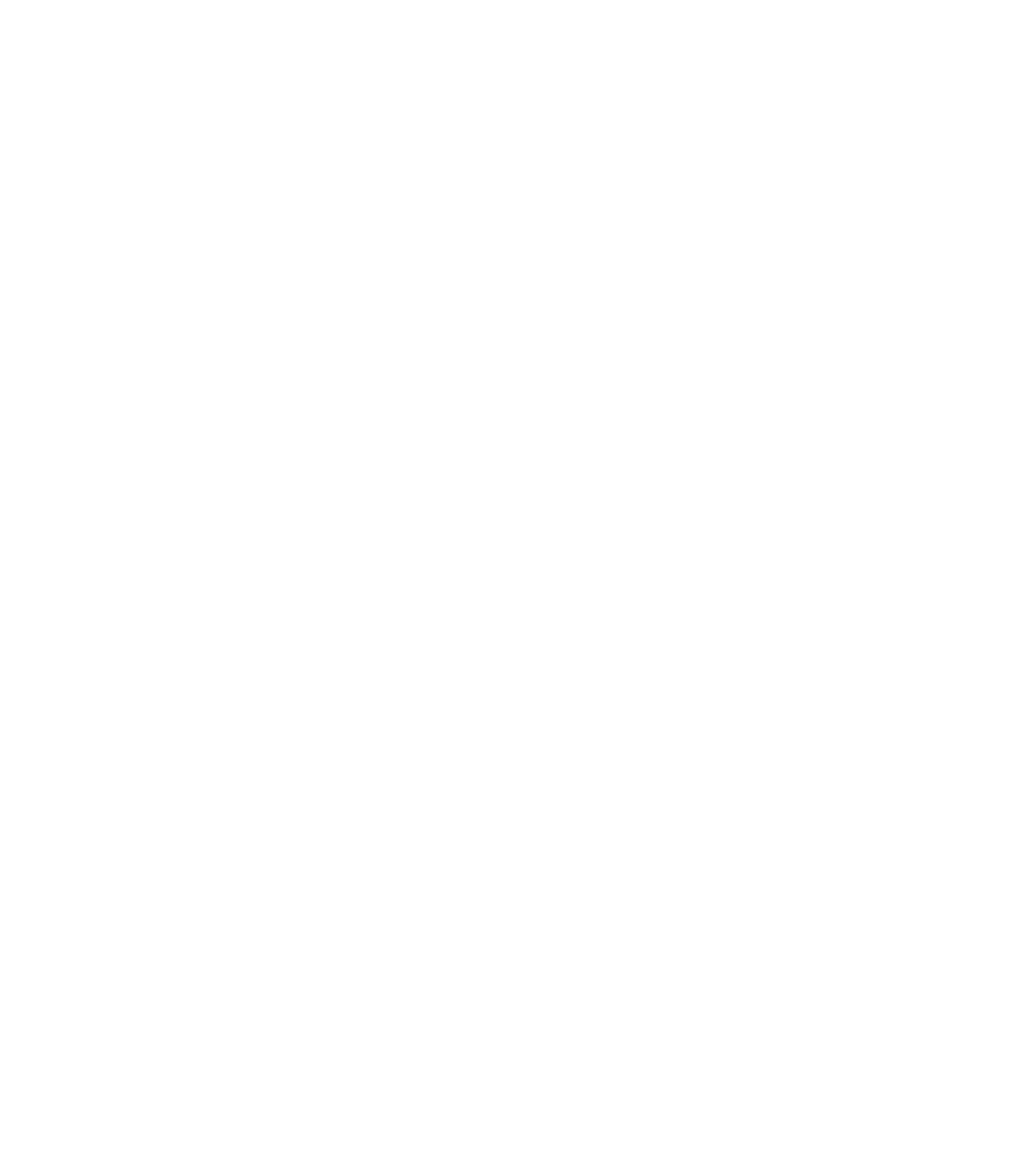
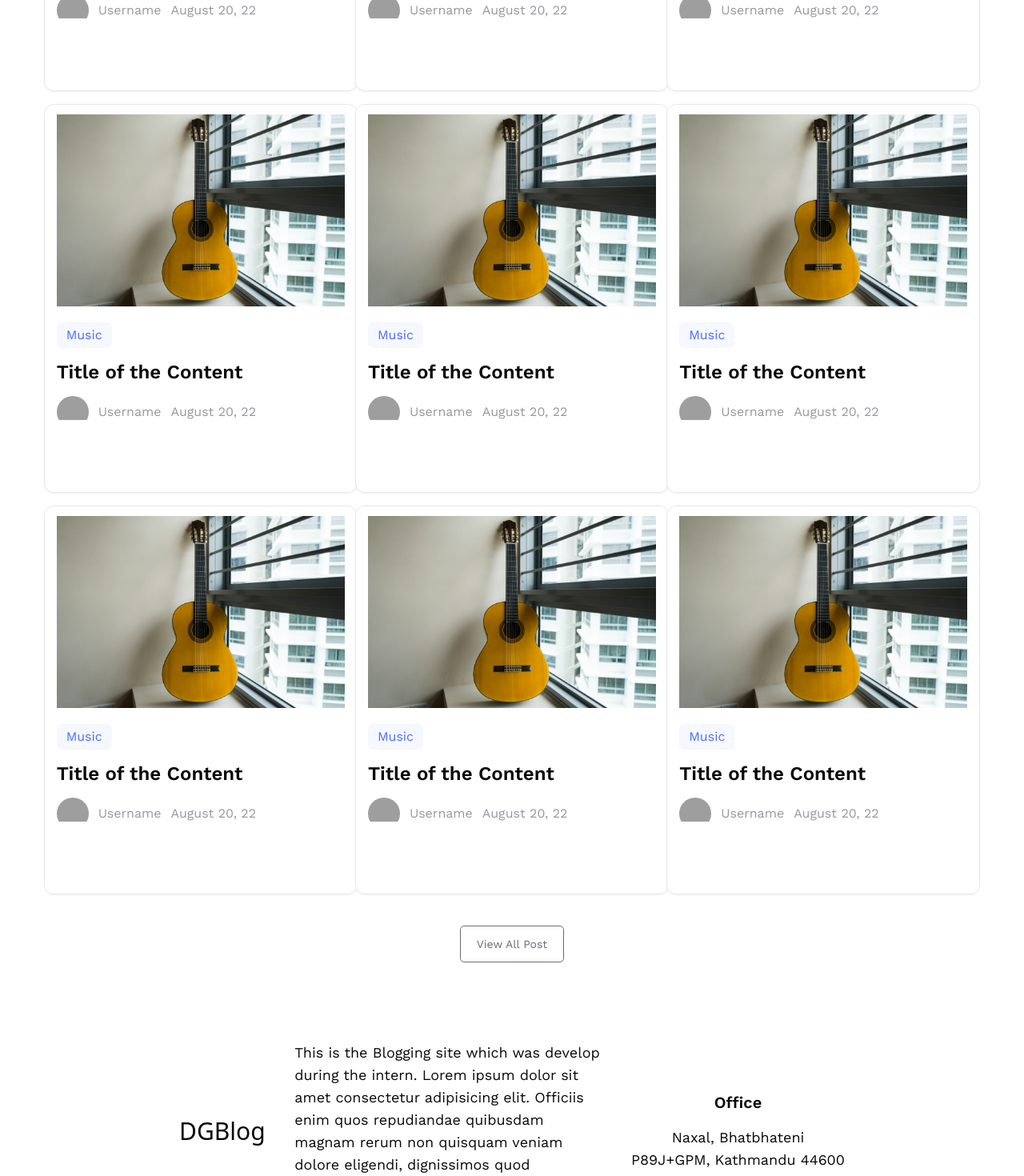
Before and after one commit to Subodh-Hub/Blog-Application-Intern-Digihub-, a React (Vite) app: page / in a window 1280 px wide. Shown: the part 1240-2710 px from the top of the page at 80% size. Before the commit the page ends 952 px from the top, so only its background shows below. Built offline with nearby package versions, Linux system fonts and the light colour scheme; no server answers; grey boxes are pictures that could not be loaded; a web font is replaced by a local one.

Commit message:
Added footer and worked with postlist

```diff
--- a/index.html
+++ b/index.html
@@ -3,6 +3,7 @@
   <head>
     <meta charset="UTF-8" />
     <link rel="icon" type="image/svg+xml" href="/vite.svg" />
+    <link href="https://fonts.googleapis.com/css2?family=Work+Sans:wght@400;500;600&display=swap" rel="stylesheet">
     <meta name="viewport" content="width=device-width, initial-scale=1.0" />
     <title>Vite + React</title>
   </head>
--- /dev/null
+++ b/src/components/Footer.jsx
@@ -0,0 +1,53 @@
+import React from "react";
+import {
+  SlSocialFacebook,
+  SlSocialInstagram,
+  SlSocialYoutube,
+  SlSocialLinkedin,
+} from "react-icons/sl";
+
+const Footer = () => {
+  return (
+    <div className="py-20 bg-white dark:bg-customDarkTheme">
+      <footer className=" w-[90vw] m-auto flex flex-col gap-5 px-4 lg:px-20">
+        <div className="flex flex-col flex-wrap items-center justify-center gap-5 md:flex-row lg:justify-between lg:px-20">
+          <div className="text-3xl logo font-playwright dark:text-white">
+            DGBlog
+          </div>
+          <div className="font-sans logo dark:text-white md:w-[30vw] text-lg">
+            This is the Blogging site which was develop during the intern. Lorem
+            ipsum dolor sit amet consectetur adipisicing elit. Officiis enim
+            quos repudiandae quibusdam magnam rerum non quisquam veniam dolore
+            eligendi, dignissimos quod perferendis illo ipsum facere cum. Totam,
+            perferendis iusto?
+          </div>
+          <div className="font-sans text-center logo dark:text-white">
+            <h2 className="text-xl font-semibold">Office</h2>
+            <div className="mt-4 text-lg">
+              <p>Naxal, Bhatbhateni</p>
+              <p>P89J+GPM, Kathmandu 44600</p>
+            </div>
+          </div>
+          <div className="font-sans text-center logo dark:text-white">
+            <h2 className="text-xl font-semibold">Contact</h2>
+            <div className="mt-4 text-lg">
+              <p>contact@gmail.com</p>
+            </div>
+          </div>
+        </div>
+        <div className="flex flex-wrap items-center justify-center gap-5 mt-20 lg:justify-between lg:px-20">
+          <p className="text-lg">&copy; 2025 All Right Reserved</p>
+
+          <div className="flex gap-10">
+            <SlSocialFacebook size="1.6rem" />
+            <SlSocialInstagram size="1.6rem" />
+            <SlSocialYoutube size="1.6rem" />
+            <SlSocialLinkedin size="1.6rem" />
+          </div>
+        </div>
+      </footer>
+    </div>
+  );
+};
+
+export default Footer;
--- a/src/components/Hero.jsx
+++ b/src/components/Hero.jsx
@@ -6,11 +6,11 @@
     <>
       <div className="flex justify-center dark:bg-customDarkTheme">
         <div className=" z-10 relative w-[90vw] text-black bg-white h-[85vh] dark:bg-customDarkTheme bg-[url('@/assets/images/hero.jpg')] bg-cover bg-center bg-no-repeat rounded-2xl">
-          <div className="relative z-40 p-8 top-80 xl:absolute xl:top-[600px] xl:left-20 xl:bg-white xl:shadow-xl xl:rounded-lg xl:dark:bg-customDarkTheme dark:text-white">
+          <div className="absolute z-40 p-8 bottom-0 xl:absolute xl:bottom-[-60px] xl:left-20 xl:bg-white xl:shadow-xl xl:rounded-lg xl:dark:bg-customDarkTheme dark:text-white">
             <p className="bg-[#4B6BFB] text-white px-3 py-1 font-sans rounded-md w-fit text-sm font-semibold">
               Music
             </p>
-            <h1 className="max-w-md mt-4 text-2xl font-bold leading-8 tracking-wide text-left text-white text-sans xl:text-black xl:dark:text-white">
+            <h1 className="max-w-md mt-4 text-4xl font-bold leading-10 tracking-wide text-left text-white text-sans xl:text-black xl:dark:text-white">
               (21 November 1852 - 15 December 1909) Classical Guitar
               Revolutions: Francisco Tárrega
             </h1>
--- a/src/components/Navbar.jsx
+++ b/src/components/Navbar.jsx
@@ -38,7 +38,7 @@
           {isMenuOpen ? <IoClose size="2rem" /> : <IoMenu size="2rem" />}
         </div>
         <div className="logo font-playwright dark:text-white">DGBlog</div>
-        <ul className="hidden gap-10 font-sans text-base text-[#3B3C4A] dark:text-white xl:flex">
+        <ul className="hidden gap-10 font-sans text-lg text-[#3B3C4A] dark:text-white xl:flex">
           <li className="cursor-pointer hover:text-blue-500">Home</li>
           <li className="cursor-pointer hover:text-blue-500">Blog</li>
           {category.map((el, i) => (
--- a/src/components/Post.jsx
+++ b/src/components/Post.jsx
@@ -3,24 +3,30 @@
 import hero from "@/assets/images/hero.jpg";
 const Post = () => {
   return (
-    <main className="w-[392px] h-[488px] bg-white border-[1px] border-solid border-[#E8E8EA] rounded-xl drop-shadow-sm p-3">
+    <main className="w-[392px]  bg-white border-[1px] border-solid border-[#E8E8EA] rounded-xl drop-shadow-sm p-3 dark:bg-[#181A2A] dark:border-gray-700">
       <div className="w-[360px] h-[240px] object-contain object-center bg-no-repeat rounded-md m-auto">
         <img src={hero} alt="blog image" />
       </div>
       <div className="w-[360px] h-[200px] m-auto flex flex-col gap-4 mt-5 items-left">
-        <div className="bg-[#F6F8FF] rounded-md px-3 py-1 w-fit text-[#4B6BFB] font-thin text-sm">
+        <div className="bg-[#F6F8FF] rounded-md px-3 py-1 w-fit text-[#4B6BFB] font-thin text-md dark:bg-[#1B1E34]">
           Music
         </div>
-        <h1 className="font-semibold text-xl">Title of the Content</h1>
-        <div className="flex  items-center justify-left gap-3">
+        <h3 className="text-2xl font-semibold leading-7 cursor-pointer line-clamp-3 ">
+          Title of the Content
+        </h3>
+        <div className="flex items-center gap-3 justify-left">
           <div className="object-cover w-10 h-10 overflow-hidden rounded-full ">
             <Avatar className="cursor-pointer ">
               <AvatarImage src="https://github.com/shadcn.png" />
               <AvatarFallback>CN</AvatarFallback>
             </Avatar>
           </div>
-          <p className="text-white xl:text-[#97989F] text-base hover:cursor-pointer">Username</p>
-          <p className="text-white xl:text-[#97989F] text-base hover:cursor-pointer">August 20, 22</p>
+          <p className="text-white xl:text-[#97989F] text-base hover:cursor-pointer">
+            Username
+          </p>
+          <p className="text-white xl:text-[#97989F] text-base hover:cursor-pointer">
+            August 20, 22
+          </p>
         </div>
       </div>
     </main>
--- a/src/components/PostList.jsx
+++ b/src/components/PostList.jsx
@@ -2,14 +2,21 @@
 
 const PostList = () => {
   return (
-    <div className="flex items-center justify-center">
-      <div className="lg:grid grid-cols-3 gap-4 w-[90vw] m-auto align-center items- justify-center">
-        <Post className="flex items-center justify-center" />
-        <Post className="flex items-center justify-center" />
-        <Post className="flex items-center justify-center" />
-        <Post className="flex items-center justify-center" />
-        <Post className="flex items-center justify-center" />
+    <div className="flex flex-col items-center justify-center dark:bg-customDarkTheme">
+      <div className="grid grid-cols-1 gap-4 py-5 w-[90vw] mt-5 justify-items-center md:grid-cols-2 lg:grid-cols-2 xl:grid-cols-3 lg:mt-20">
+        <Post />
+        <Post />
+        <Post />
+        <Post />
+        <Post />
+        <Post />
+        <Post />
+        <Post />
+        <Post />
       </div>
+      <button className="px-5 py-3 outline outline-1 my-5 font-sans text-sm text-[#696A75] outline-[#696A75] rounded-sm dark:bg-[#181A2A]">
+        View All Post
+      </button>
     </div>
   );
 };
--- a/src/main.jsx
+++ b/src/main.jsx
@@ -3,7 +3,6 @@
 import "./index.css";
 import App from "./App.jsx";
 import { AuthProvider } from "./context/AuthProvider";
-
 
 createRoot(document.getElementById("root")).render(
   <StrictMode>
--- a/src/pages/Dashboard.jsx
+++ b/src/pages/Dashboard.jsx
@@ -4,13 +4,16 @@
 import React, { useState, useEffect, useContext } from "react";
 import apiClient from "@/api/axiosInterceptors";
 import AuthContext from "@/context/AuthProvider";
+import PostList from "@/components/PostList";
+import Footer from "@/components/Footer";
 const Dashboard = () => {
-
   return (
     <>
       <ThemeProvider>
         <Navbar />
         <Hero />
+        <PostList />
+        <Footer />
       </ThemeProvider>
     </>
   );
--- a/src/pages/SignUp.jsx
+++ b/src/pages/SignUp.jsx
@@ -12,7 +12,7 @@
   CardTitle,
   CardFooter,
 } from "../components/ui/card";
-import character from "@/assets/images/logo/character.png";
+import signupPic from "@/assets/images/logo/signup.png";
 import { ToastContainer } from "react-toastify";
 import { Loader2 } from "lucide-react";
 const SignUp = () => {
@@ -21,11 +21,11 @@
     <div className="flex items-center justify-center w-screen h-screen bg-custom-gradient">
       <div className="overflow-hidden flex justify-center bg-white w-[75vw] h-fit rounded-3xl">
         <div className="hidden lg:w-1/3 h-100 lg:block bg-customPink">
-          {/* <img
-            src={character}
+          <img
+            src={signupPic}
             alt=""
             className="absolute right-[-100px] z-10 top-80"
-          /> */}
+          />
         </div>
 
         <Card className="items-center border-none md:w-2/3 p-7 lg:px-20 dark:bg-white">
--- a/tailwind.config.js
+++ b/tailwind.config.js
@@ -13,6 +13,7 @@
       fontFamily: {
         poppins: ["Poppins", ...fontFamily.sans],
         playwright: ["Playwrite AU SA", ...fontFamily.sans],
+        sans: ['Work Sans', 'sans-serif'],
       },
       backgroundImage: {
         "custom-gradient":
```
Also changed, not shown: src/assets/images/signup.png (added), src/context/AuthProvider.jsx (indentation only).
